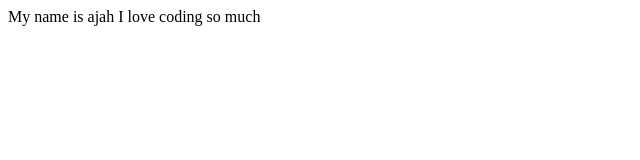
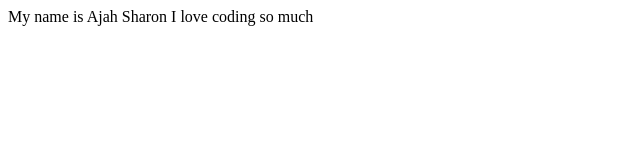
Before and after one commit to Ajaah/shazka, a plain HTML site: page index.html in a window 1280 px wide. Shown: the full height of the page, 0-640 px from the left. Drawn offline with Linux system fonts and the light colour scheme.

Commit message:
addition of name and oh yeah

```diff
--- a/index.html
+++ b/index.html
@@ -4,7 +4,7 @@
     </head>
     <body>
         <div>
-        My name is ajah
+        My name is Ajah Sharon
         I love coding
         so much
     </div>
```
Also changed, not shown: add.html (+11 -0 lines).
